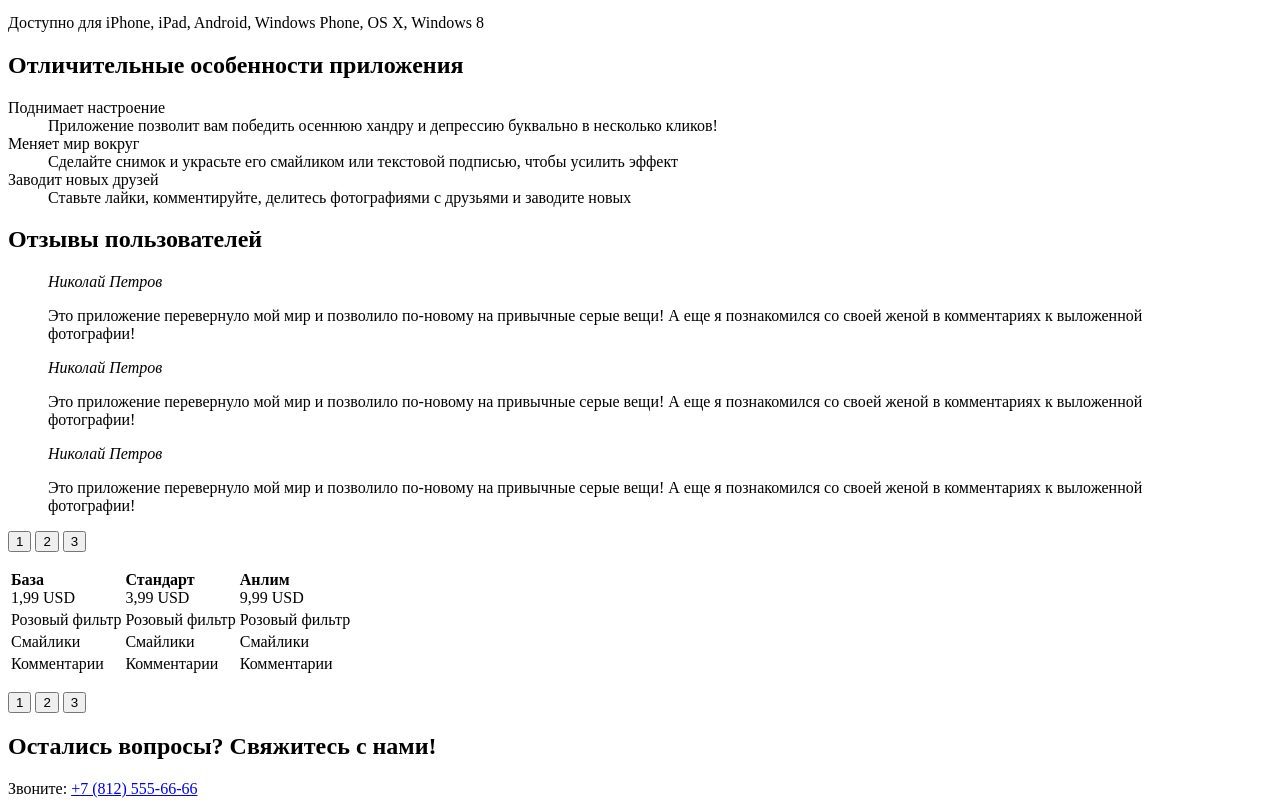
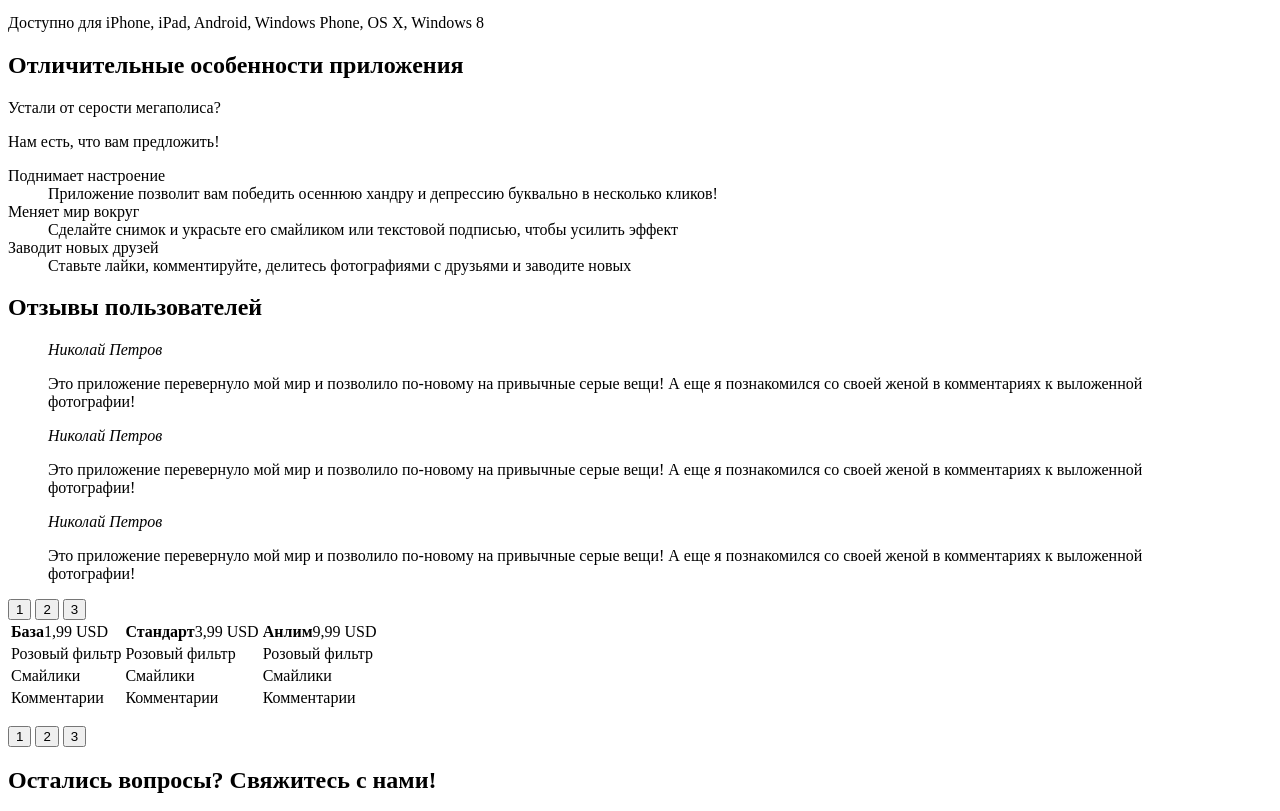
Before and after one commit to dimovs/424167-pink, a website: page source/index.html in a window 1280 px wide. Shown: the part 622-1433 px from the top of the page. Drawn offline with Linux system fonts and the light colour scheme.

Commit message:
Исправляет замечания по верстке index.html
*вставляет блок features__intro
*убирает br
*меняет тэг p на div у "reviews__toggles"
*добавляет класс slider__item для слайдов блока reviews

```diff
--- a/source/index.html
+++ b/source/index.html
@@ -56,6 +56,10 @@
       <section class="features">
         <h2 class="hidden">Отличительные особенности приложения</h2>
         <div class="features__inner">
+          <div class="features__intro">
+            <p class="features__text">Устали от серости мегаполиса?</p>
+            <p class="features__text">Нам есть, что вам предложить!</p>
+          </div>
           <dl class="features__list">
             <dt class="features__title">Поднимает настроение</dt>
             <dd class="features__desc">Приложение позволит вам победить осеннюю хандру и депрессию буквально в несколько кликов!</dd>
@@ -70,39 +74,39 @@
         <h2 class="hidden">Отзывы пользователей</h2>
         <div class="reviews__inner slider">
           <div class="reviews__list slider__list">
-            <blockquote class="reviews__item">
+            <blockquote class="reviews__item slider__item">
               <cite class="reviews__author">Николай Петров</cite>
               <p class="reviews__text">
                 Это приложение перевернуло мой мир и позволило по-новому на привычные серые вещи! А еще я познакомился со своей женой в комментариях к выложенной фотографии!
               </p>
             </blockquote>
-            <blockquote class="reviews__item">
+            <blockquote class="reviews__item slider__item">
               <cite class="reviews__author">Николай Петров</cite>
               <p class="reviews__text">
                 Это приложение перевернуло мой мир и позволило по-новому на привычные серые вещи! А еще я познакомился со своей женой в комментариях к выложенной фотографии!
               </p>
             </blockquote>
-            <blockquote class="reviews__item">
+            <blockquote class="reviews__item slider__item">
               <cite class="reviews__author">Николай Петров</cite>
               <p class="reviews__text">
                 Это приложение перевернуло мой мир и позволило по-новому на привычные серые вещи! А еще я познакомился со своей женой в комментариях к выложенной фотографии!
               </p>
             </blockquote>
           </div>
-          <p class="reviews__toggles slider__toggles">
+          <div class="reviews__toggles slider__toggles">
             <button class="toggle slider__toggle" type="button">1</button>
             <button class="toggle slider__toggle" type="button">2</button>
             <button class="toggle slider__toggle" type="button">3</button>
-          </p>
+          </div>
         </div>
       </section>
       <section class="prices">
         <div class="prices__inner slider">
           <table class="prices__list slider__list">
             <tr>
-              <td class="prices__rate"><b>База</b><br>1,99 USD</td>
-              <td class="prices__rate"><b>Стандарт</b><br>3,99 USD</td>
-              <td class="prices__rate"><b>Анлим</b><br>9,99 USD</td>
+              <td class="prices__rate"><b>База</b>1,99 USD</td>
+              <td class="prices__rate"><b>Стандарт</b>3,99 USD</td>
+              <td class="prices__rate"><b>Анлим</b>9,99 USD</td>
             </tr>
             <tr>
               <td class="prices__feature">Розовый фильтр</td>
```
